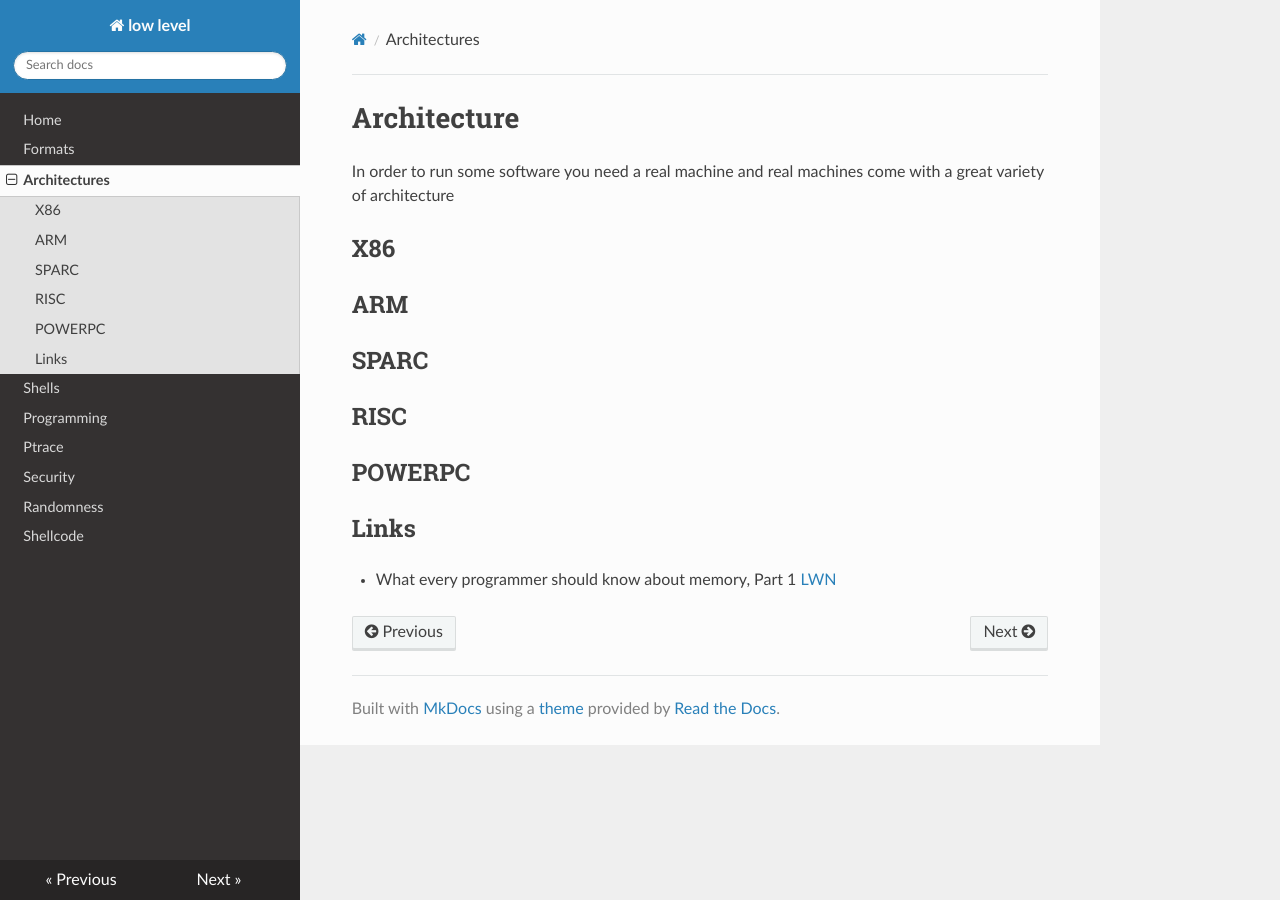
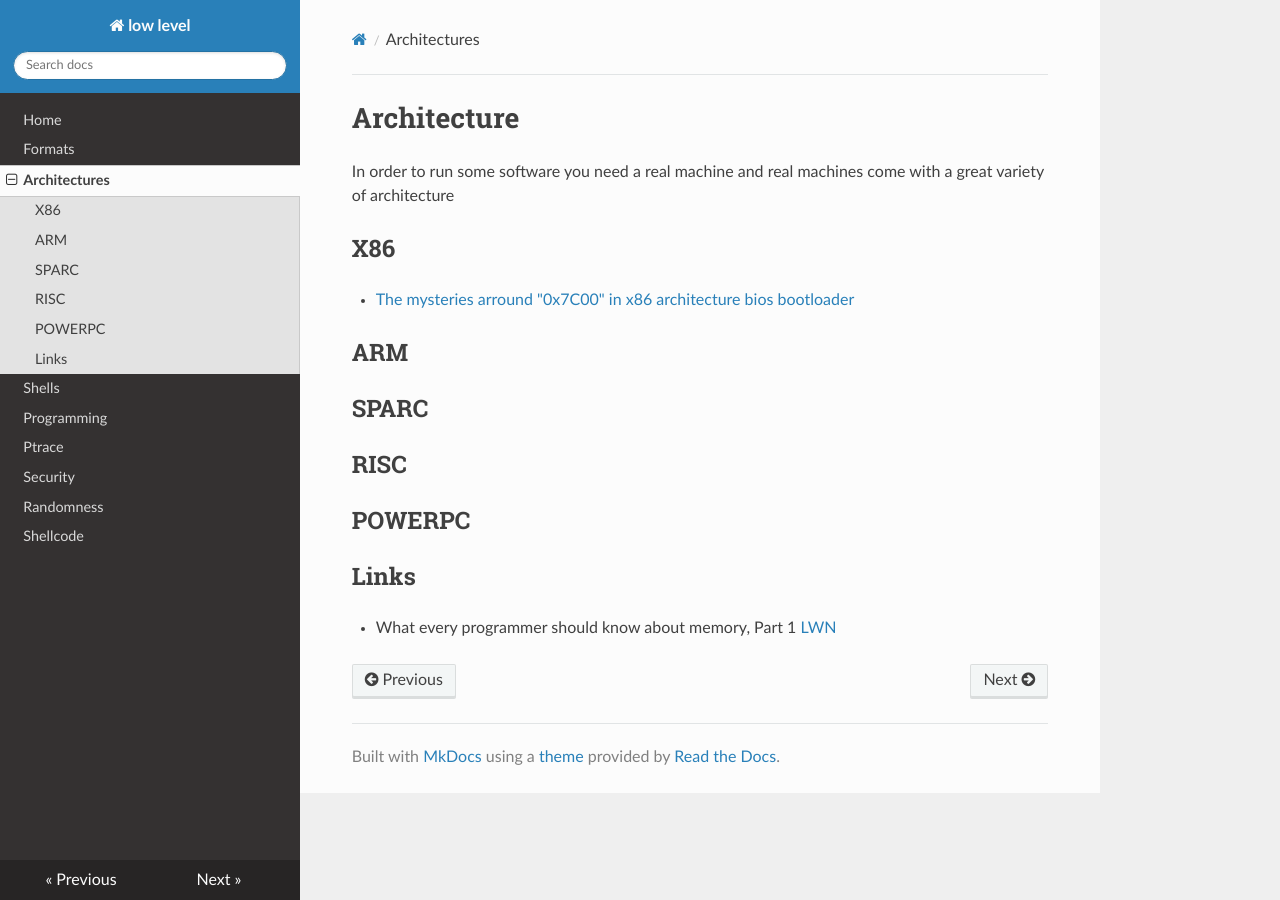
Before and after one commit to gipi/low-level, an MkDocs documentation site: the page built from docs/arch.md, in a window 1280 px wide. Built offline with MkDocs 1.6.1, drawn with Linux system fonts in a browser that asks for light colours; nearby versions of some CDN libraries; old or Windows-style settings are respelled for this version of MkDocs.

Commit message:
Add link about 0xFC00 address in X86.

```diff
--- a/docs/arch.md
+++ b/docs/arch.md
@@ -4,6 +4,8 @@ In order to run some software you need a real machine and
 real machines come with a great variety of architecture
 
 ## X86
+
+ - [The mysteries arround "0x7C00" in x86 architecture bios bootloader](http://www.glamenv-septzen.net/en/view/6)
 
 ## ARM
 
```
